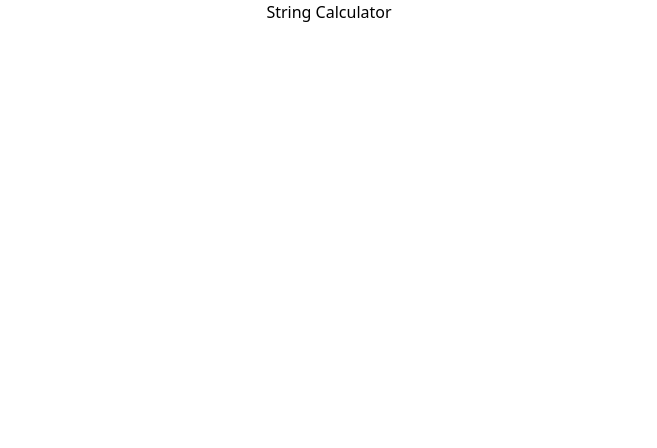
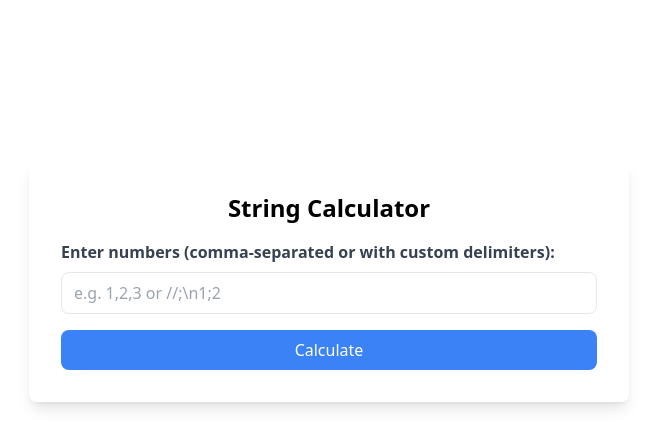
Before and after one commit to innzz/incubyte, a plain HTML site: page index.html in a window 1280 px wide. Shown: the whole page, without its empty margins (311-968 px from the left). Drawn offline with nearby package versions, Linux system fonts and the light colour scheme.

Commit message:
Created from for entering text

```diff
--- a/index.html
+++ b/index.html
@@ -1,13 +1,34 @@
 <!DOCTYPE html>
 <html lang="en">
-<head>
-    <meta charset="UTF-8">
-    <meta name="viewport" content="width=device-width, initial-scale=1.0">
+  <head>
+    <meta charset="UTF-8" />
+    <meta name="viewport" content="width=device-width, initial-scale=1.0" />
     <title>String Calculator</title>
     <script src="https://cdn.tailwindcss.com"></script>
-</head>
-<body>
-    <h1 class="text-center">String Calculator</h1>
+  </head>
+  <body class="flex justify-center items-start h-[100vh]">
+    <section class="bg-white p-8 rounded-lg shadow-lg max-w-[600px] w-full mt-[20vh]">
+      <h1 class="text-2xl font-bold mb-4 text-center">String Calculator</h1>
+
+      <div class="mb-4">
+        <label for="inputString" class="block text-gray-700 font-semibold mb-2"
+          >Enter numbers (comma-separated or with custom delimiters):</label
+        >
+        <input
+          type="text"
+          id="inputString"
+          placeholder="e.g. 1,2,3 or //;\n1;2"
+          class="w-full px-3 py-2 border rounded-lg focus:outline-none focus:ring-2 focus:ring-blue-500"
+        />
+      </div>
+
+      <button
+        class="w-full bg-blue-500 text-white py-2 px-4 rounded-lg hover:bg-blue-600"
+      >
+        Calculate
+      </button>
+    </section>
+
     <script src="/script.js"></script>
-</body>
+  </body>
 </html>
```
